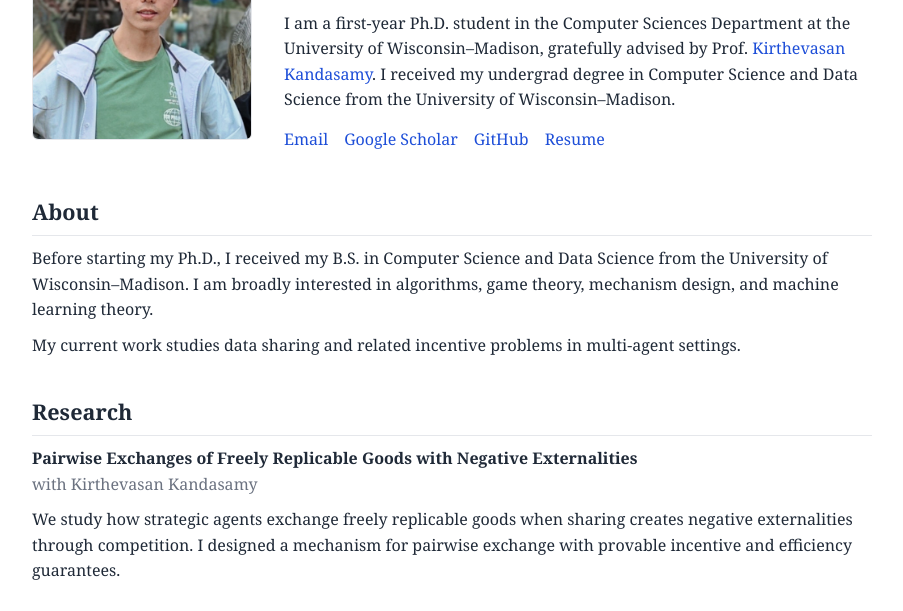
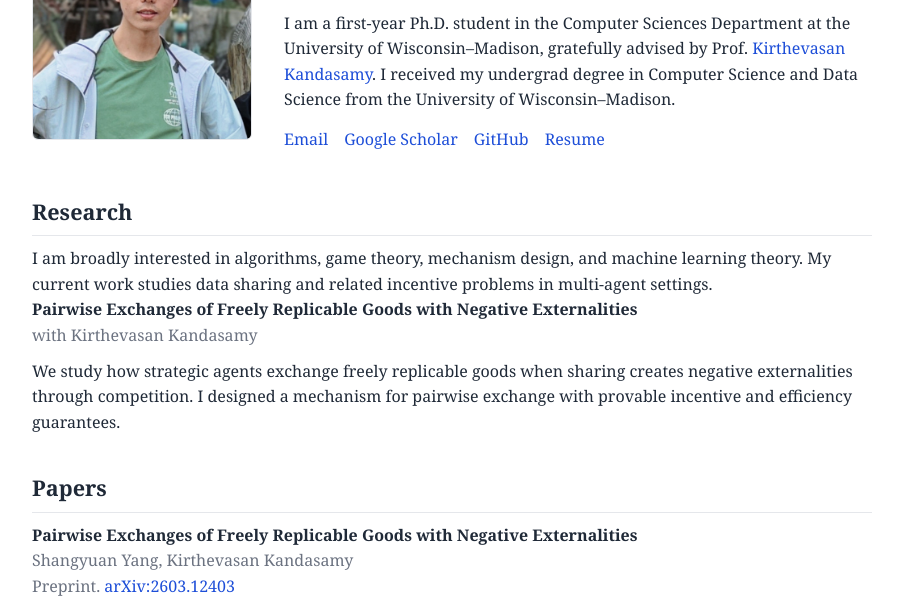
Before and after one commit to syang589/peter, a plain HTML site: page index.html in a window 1280 px wide. Shown: the part 120-731 px from the top of the page, without its empty margins (188-1091 px from the left). Drawn offline with Linux system fonts and the light colour scheme.

Commit message:
Remove About

```diff
--- a/index.html
+++ b/index.html
@@ -147,18 +147,9 @@
     </header>
 
     <section>
-      <h2>About</h2>
-      <p>
-        Before starting my Ph.D., I received my B.S. in Computer Science and Data Science from the University of Wisconsin–Madison.
-        I am broadly interested in algorithms, game theory, mechanism design, and machine learning theory.
-      </p>
-      <p>
-        My current work studies data sharing and related incentive problems in multi-agent settings.
-      </p>
-    </section>
-
-    <section>
       <h2>Research</h2>
+      I am broadly interested in algorithms, game theory, mechanism design, and machine learning theory.
+      My current work studies data sharing and related incentive problems in multi-agent settings.
       <div class="item">
         <div class="paper-title">Pairwise Exchanges of Freely Replicable Goods with Negative Externalities</div>
         <div class="meta">with Kirthevasan Kandasamy</div>
```
